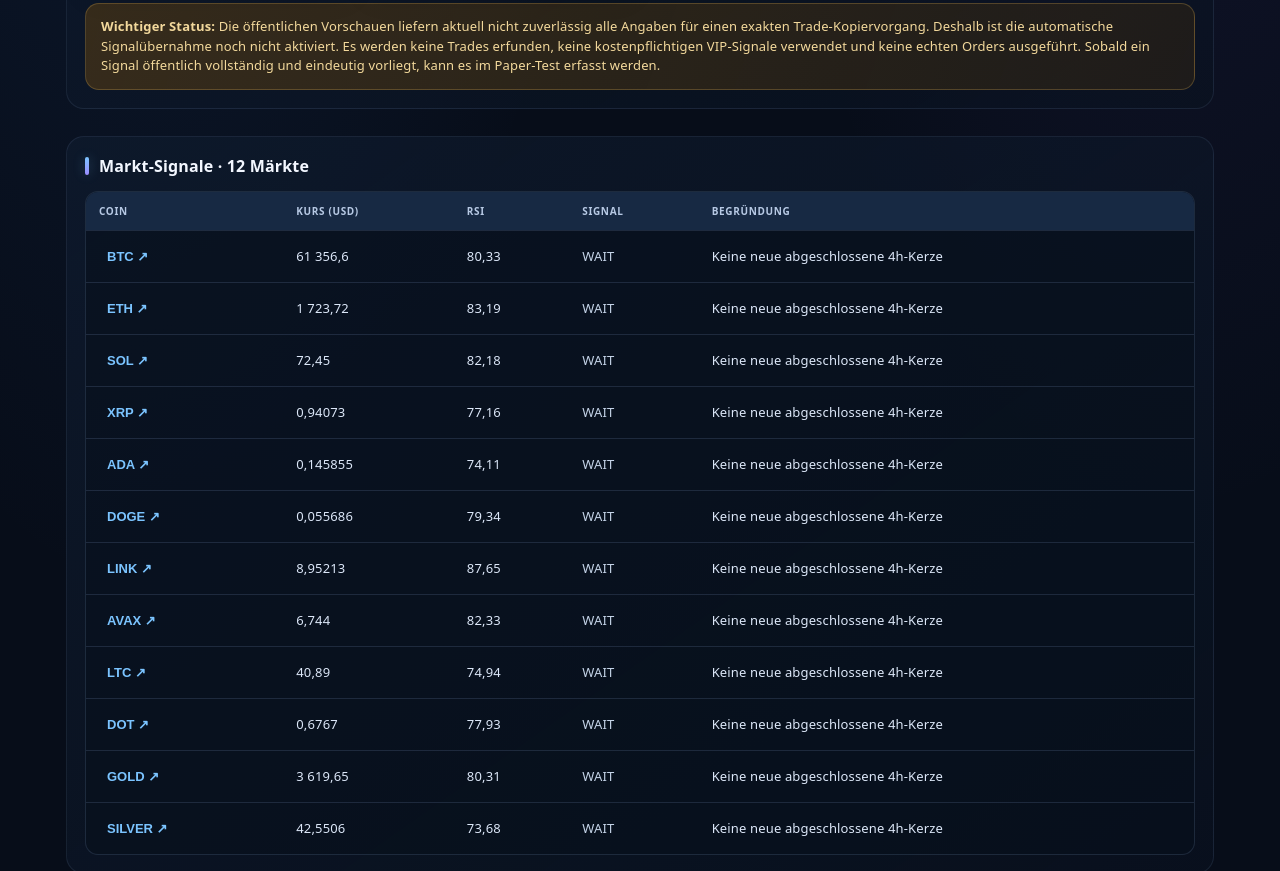
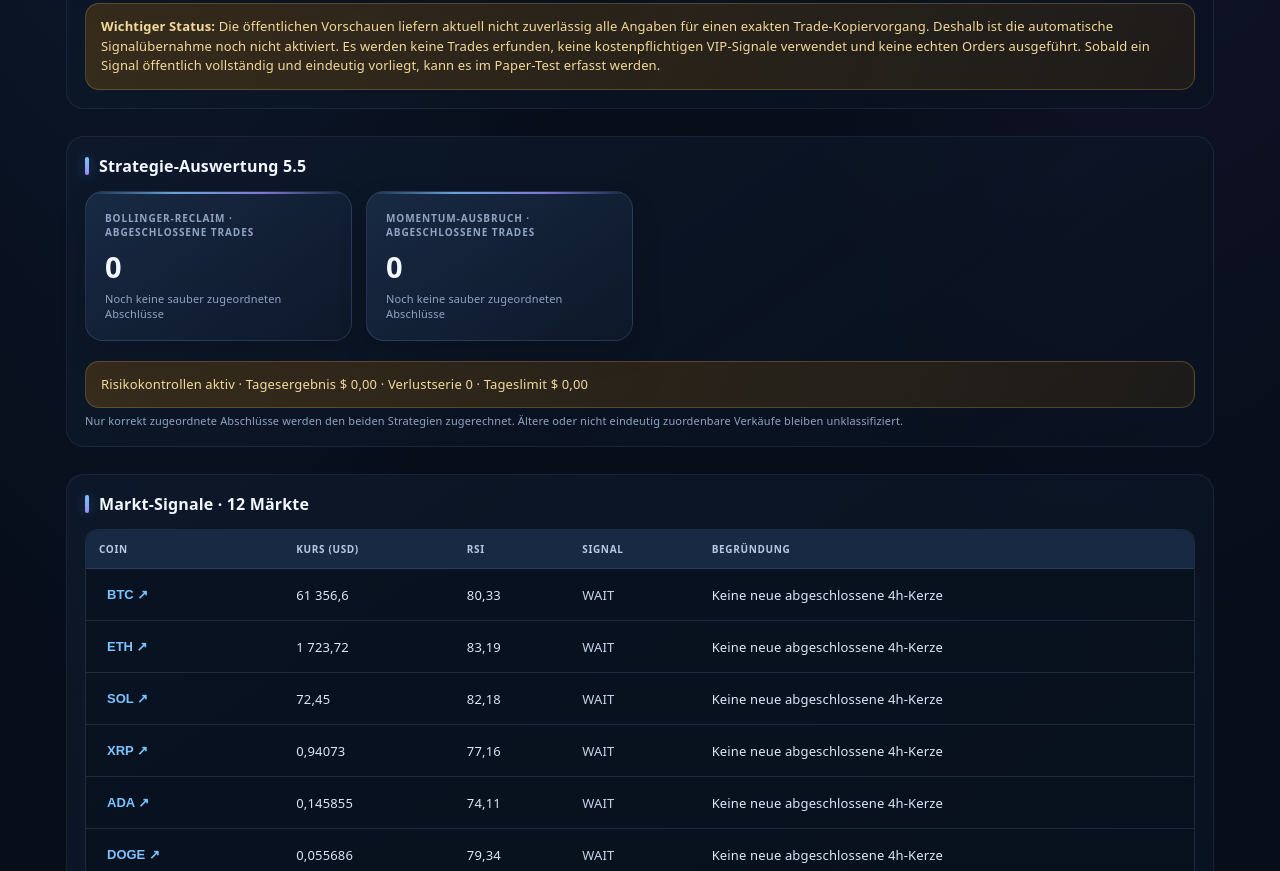
Before and after one commit to mihasarc-sketch/crypto-demo-bot, a plain HTML site: page index.html in a window 1280 px wide. Shown: the part 1337-2208 px from the top of the page. Drawn offline with Linux system fonts and the light colour scheme; no server answers.

Commit message:
Update dashboard for balanced strategy 5.5

```diff
--- a/index.html
+++ b/index.html
@@ -96,7 +96,7 @@ tbody tr:last-child td{border-bottom:0}
 
 </style></head>
 <body><main>
-<header class="top"><div><h1>📊 Crypto Demo Bot</h1><div class="sub">Dein virtuelles Trading-Dashboard · Strategie 5.4 · 12 Märkte</div></div><div style="display:flex;gap:9px;align-items:center"><span class="pill">● PAPER TRADING</span><button id="refresh">↻ Aktualisieren</button></div></header>
+<header class="top"><div><h1>📊 Crypto Demo Bot</h1><div class="sub">Dein virtuelles Trading-Dashboard · Strategie 5.5 · Ausgewogen · 12 Märkte</div></div><div style="display:flex;gap:9px;align-items:center"><span class="pill">● PAPER TRADING</span><button id="refresh">↻ Aktualisieren</button></div></header>
 <div class="grid">
 <div class="card"><div class="k">Virtuelles Guthaben</div><div class="v" id="cash">—</div><div class="small">Nicht investiertes Demo-Geld</div></div>
 <div class="card"><div class="k">Realisierter Gesamtgewinn</div><div class="v" id="pnl">—</div><div class="small">Seit Beginn des Demo-Kontos</div></div>
@@ -127,6 +127,14 @@ tbody tr:last-child td{border-bottom:0}
 </div>
 <div class="notice"><b>Wichtiger Status:</b> Die öffentlichen Vorschauen liefern aktuell nicht zuverlässig alle Angaben für einen exakten Trade-Kopiervorgang. Deshalb ist die automatische Signalübernahme noch nicht aktiviert. Es werden keine Trades erfunden, keine kostenpflichtigen VIP-Signale verwendet und keine echten Orders ausgeführt. Sobald ein Signal öffentlich vollständig und eindeutig vorliegt, kann es im Paper-Test erfasst werden.</div>
 </section>
+<section id="strategyStats"><h2>Strategie-Auswertung 5.5</h2>
+<div class="grid">
+ <div class="card"><div class="k">Bollinger-Reclaim · abgeschlossene Trades</div><div class="v" id="bollingerClosed">—</div><div class="small" id="bollingerStats">Wird geladen</div></div>
+ <div class="card"><div class="k">Momentum-Ausbruch · abgeschlossene Trades</div><div class="v" id="momentumClosed">—</div><div class="small" id="momentumStats">Wird geladen</div></div>
+</div>
+<div class="notice" id="riskStatus">Risikokontrollen werden geladen …</div>
+<div class="small">Nur korrekt zugeordnete Abschlüsse werden den beiden Strategien zugerechnet. Ältere oder nicht eindeutig zuordenbare Verkäufe bleiben unklassifiziert.</div>
+</section>
 <section><h2>Markt-Signale · 12 Märkte</h2><div class="tablewrap"><table><thead><tr><th>Coin</th><th>Kurs (USD)</th><th>RSI</th><th>Signal</th><th>Begründung</th></tr></thead><tbody id="signals"><tr><td colspan="5">Lade Daten …</td></tr></tbody></table></div></section>
 <section><h2>15-Minuten-Charts · Coin auswählen</h2>
 <div class="chart-status" id="chartStatus">Lade öffentliche Kraken-Kursdaten …</div>
@@ -137,11 +145,11 @@ tbody tr:last-child td{border-bottom:0}
  <div class="chart-foot" id="activeFoot">—</div>
 </div>
 </section>
-<section id="positionsSection"><h2>Offene Positionen · Gewinnsicherung 5.4</h2>
+<section id="positionsSection"><h2>Offene Positionen · Gewinnsicherung 5.5</h2>
 <div class="trader-note">Aktueller Positionswert basiert auf dem letzten verfügbaren Bot-Kurs. Gewinn/Verlust ist eine Schätzung nach simulierten Gebühren und Slippage, kein realisierter Gewinn.</div>
 <div class="tablewrap"><table><thead><tr><th>Coin</th><th>Aktueller Kurs</th><th>Einstieg</th><th>Offener Gewinn/Verlust</th><th>Gewinnsicherung</th><th>Trailing-Stop / Aktivierung</th></tr></thead><tbody id="open"><tr><td colspan="6">Lade Daten …</td></tr></tbody></table></div>
 <div class="notice"><b>Gewinnsicherung 5.3:</b> Die Gewinnsicherung wird nach einer abgeschlossenen 4-Stunden-Kerze ab +3 % Kursgewinn aktiviert. Danach liegt der Stop mindestens 1 % über dem Einstieg (brutto) und folgt dem höchsten abgeschlossenen Kerzenhoch mit 2,5 % Abstand. Gebühren und Slippage können den tatsächlichen Nettoerlös verringern. Bei älteren Positionen werden gespeicherte Stop-/Zielwerte beibehalten.</div>
-<div class="notice"><b>Neue Einstiegsstrategie 5.4:</b> Zusätzlich zum bisherigen Bollinger-Reclaim prüft der Bot einen bestätigten Ausbruch über das Hoch der letzten 10 abgeschlossenen 4h-Kerzen. Dafür müssen der Kurs über einem steigenden EMA50 liegen, der RSI zwischen 48 und 68 liegen und der Kurs höchstens 2,5 % über dem EMA50 stehen. Bei überhitzten Kursen (RSI über 68) wird nicht hinterhergekauft. Maximal 4 offene Positionen; Einsatz und Ausstiegsregeln bleiben begrenzt. Alle Trades sind virtuell.</div>
+<div class="notice"><b>Strategie 5.5 · Ausgewogen:</b> Momentum-Ausbrüche benötigen zusätzlich mindestens das 1,20-Fache des durchschnittlichen Volumens der vorherigen 20 abgeschlossenen 4h-Kerzen. Neue Käufe pausieren beim Tagesverlust von 2 % des Startkapitals oder nach 3 Verlusttrades in Folge (bis zum UTC-Tageswechsel). Offene Positionen werden weiterhin normal überwacht und können verkauft werden. Maximal 4 offene Positionen; bestehende Stop-/Zielwerte bleiben erhalten. Alle Trades sind virtuell.</div>
 </section>
 <section><h2>Letzte Aktivitäten</h2><div class="tablewrap"><table><thead><tr><th>Zeit (UTC)</th><th>Coin</th><th>Aktion</th><th>Kurs</th><th>Ergebnis</th></tr></thead><tbody id="trades"></tbody></table></div></section>
 <div class="status" id="updated">Daten werden geladen …</div>
@@ -157,6 +165,18 @@ function render(s){
  const pnl=Number(s.realized||0), p=document.getElementById('pnl');p.textContent=(pnl>0?'+':'')+money(pnl);p.className='v '+(pnl>=0?'pos':'neg');
  const positions=s.positions||{};document.getElementById('positions').textContent=Object.keys(positions).length;
  const trades=s.trades||[], sells=trades.filter(t=>t.action==='SELL');document.getElementById('closed').textContent=sells.length;
+ const perf=s.strategy_performance||{};
+ const b=perf.bollinger_reclaim_ema50_rsi40_4h_v3_profit_lock||{};
+ const m=perf.momentum_breakout_ema50_rsi48_68_4h_v1||{};
+ document.getElementById('bollingerClosed').textContent=b.closed??0;
+ document.getElementById('momentumClosed').textContent=m.closed??0;
+ const statText=x=>x.closed?('Trefferquote '+num(x.win_rate,1)+' % · Netto '+money(x.net_profit)):'Noch keine sauber zugeordneten Abschlüsse';
+ document.getElementById('bollingerStats').textContent=statText(b);
+ document.getElementById('momentumStats').textContent=statText(m);
+ const risk=s.risk_controls||{};
+ document.getElementById('riskStatus').textContent=risk.buy_paused
+  ? 'KAUFPAUSE aktiv · Tagesergebnis '+money(risk.daily_realized)+' · Verlustserie '+(risk.consecutive_losses||0)
+  : 'Risikokontrollen aktiv · Tagesergebnis '+money(risk.daily_realized)+' · Verlustserie '+(risk.consecutive_losses||0)+' · Tageslimit '+money(risk.daily_max_loss);
  const sig=s.signals||{};document.getElementById('signals').innerHTML=Object.entries(sig).map(([coin,x])=>'<tr><td><button type="button" class="signal-coin" data-open-chart="'+esc(coin)+'">'+esc(coin)+' ↗</button></td><td>'+num(x.price,6)+'</td><td>'+num(x.rsi,2)+'</td><td class="wait">'+esc(x.decision||'—')+'</td><td>'+esc(x.reason||'—')+'</td></tr>').join('')||'<tr><td colspan="5">Keine Signale vorhanden.</td></tr>';
  const open=Object.entries(positions), signals=s.signals||{};document.getElementById('open').innerHTML=open.map(([coin,x])=>{
   const entry=Number(x.entry_price??x.entry??0), qty=Number(x.amount??x.quantity??0), cost=Number(x.cost??x.invested??0);
```
